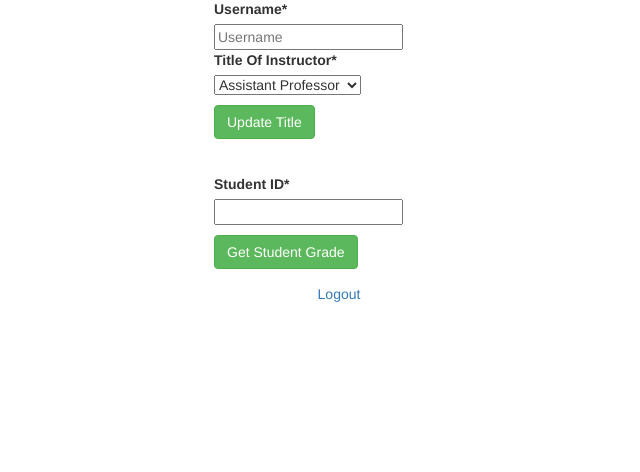
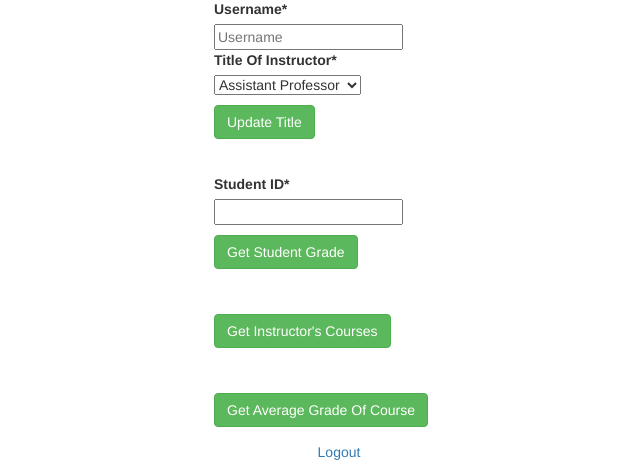
Before and after one commit to salimtirit/SimpleBoun-Registration, a Django app: template cmpe321ps/forum/templates/dbManagerHome.html in a window 1280 px wide. Shown: the part 1036-1508 px from the top of the page, without its empty margins (301-941 px from the left). Before the commit the page ends 1338 px from the top, so only its background shows below. Run offline with Django 3.2, Linux system fonts and the light colour scheme; the template is opened without the code that fills it: values that come from a table or form of the project are taken from there, others are empty; some libraries are stand-ins or nearby versions.

Commit message:
get course and average grade

```diff
--- a/cmpe321ps/forum/templates/dbManagerHome.html
+++ b/cmpe321ps/forum/templates/dbManagerHome.html
@@ -143,6 +143,18 @@
             {% csrf_token %}
             <button type="submit" style="margin-top: 10px;"class="btn btn-success">Get Student Grade</button>
         </form>
+        <br>
+        <form class="form-group" method="POST" novalidate action="{% url 'getInstructorsCourses' %}">
+            {{get_courses|crispy}}
+            {% csrf_token %}
+            <button type="submit" style="margin-top: 10px;"class="btn btn-success">Get Instructor's Courses</button>
+        </form>
+        <br>
+        <form class="form-group" method="POST" novalidate action="{% url 'getAverageGrade' %}">
+            {{average_grade|crispy}}
+            {% csrf_token %}
+            <button type="submit" style="margin-top: 10px;"class="btn btn-success">Get Average Grade Of Course</button>
+        </form>
     </div>
 
     <a href="{%url 'index' %}"> <p style="text-align:center">Logout</p></a>
```
